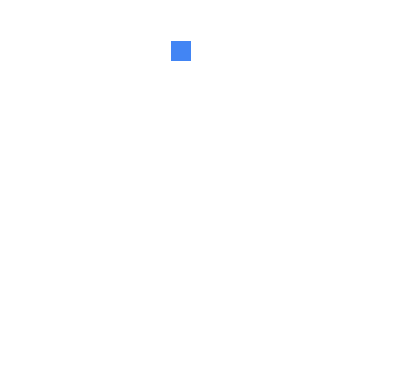
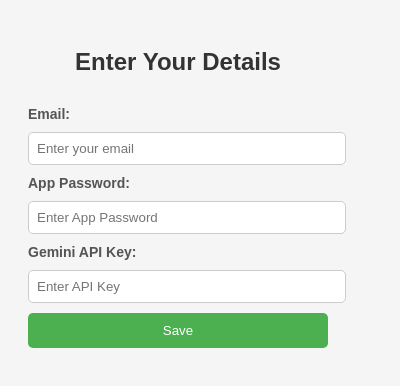
Before and after one commit to arikaran03/Email-to-do_AI, a browser extension: page popup.html in a window 400 px wide. Drawn offline with Linux system fonts and the light colour scheme.

Commit message:
Made changes in the Extension UI

```diff
--- a/content.js
+++ b/content.js
@@ -142,6 +142,7 @@ function loadEmails() {
                         }
                     });
 
+                    // checkbox.style.borderRadius= 100%;
                     emailItem.appendChild(checkbox);
                     emailItem.appendChild(label);
 
@@ -153,6 +154,7 @@ function loadEmails() {
                 });
             });
         })
+
         .catch(error => {
             console.error("Error loading emails:", error);
             checklistContainer.innerHTML = "<p>Failed to load emails.</p>";
--- a/popup.css
+++ b/popup.css
@@ -1,10 +1,49 @@
-body{
-    width: 600px;
-    height: 600px;
+body {
+    font-family: Arial, sans-serif;
+    width: 300px;
+    padding: 20px;
+    background-color: #f5f5f5;
 }
-#floatingPage{
-    width: 200px;
-    height: 200px;
-    align-items: center;
-    background-color: black;
+
+.container {
+    display: flex;
+    flex-direction: column;
+    gap: 10px;
 }
+
+h2 {
+    text-align: center;
+    color: #333;
+}
+
+label {
+    font-size: 14px;
+    font-weight: bold;
+    color: #555;
+}
+
+input {
+    width: 100%;
+    padding: 8px;
+    border: 1px solid #ccc;
+    border-radius: 5px;
+}
+
+button {
+    background-color: #4CAF50;
+    color: white;
+    padding: 10px;
+    border: none;
+    cursor: pointer;
+    border-radius: 5px;
+}
+
+button:hover {
+    background-color: #45a049;
+}
+
+p {
+    text-align: center;
+    font-size: 14px;
+    margin-top: 5px;
+}
--- a/popup.html
+++ b/popup.html
@@ -1,25 +1,28 @@
 <!DOCTYPE html>
 <html lang="en">
 <head>
-    <title>Meeting Helper</title>
-    <style>
-        body {
-            /* margin-top: 200px; */
-            width: 325px;
-            height: 200px;
-            padding: 10px;
-            text-align: center; font-family:
-            Arial, sans-serif;
-        }
-        button { background: #4285F4; color: white; border: none; padding: 10px; cursor: pointer; }
-        button:hover { background: #357AE8; }
-    </style>
+    <meta charset="UTF-8">
+    <meta name="viewport" content="width=device-width, initial-scale=1.0">
+    <title>Save Credentials</title>
+    <link rel="stylesheet" href="popup.css">
 </head>
 <body>
-    <div id="floatingPage">
+    <div class="container">
+        <h2>Enter Your Details</h2>
+
+        <label for="email">Email:</label>
+        <input type="email" id="email" placeholder="Enter your email">
+
+        <label for="password">App Password:</label>
+        <input type="password" id="password" placeholder="Enter App Password">
+
+        <label for="apiKey">Gemini API Key:</label>
+        <input type="text" id="apiKey" placeholder="Enter API Key">
+
+        <button id="saveBtn">Save</button>
+        <p id="status"></p>
     </div>
-    <h3></h3>
-    <button id="start"></button>
+
     <script src="popup.js"></script>
 </body>
 </html>
--- a/popup.js
+++ b/popup.js
@@ -1,3 +1,29 @@
-document.getElementById("start").addEventListener("click", () => {
-    alert("Your automation script can start now!");
+document.addEventListener("DOMContentLoaded", () => {
+    // Get input fields and button
+    const emailInput = document.getElementById("email");
+    const passwordInput = document.getElementById("password");
+    const apiKeyInput = document.getElementById("apiKey");
+    const saveButton = document.getElementById("saveBtn");
+    const statusText = document.getElementById("status");
+
+    // if (!emailInput || !passwordInput || !apiKeyInput || !saveButton) {
+    //     console.error("One or more elements not found in popup.html!");
+    //     return;
+    // }'
+
+    saveButton.addEventListener("click", function(){
+        const email = emailInput.value.trim();
+        const appPass = passwordInput.value.trim();
+        const apiKey = apiKeyInput.value.trim();
+
+        if(email && appPass && apiKey){
+            console.log("hello");
+            localStorage.setItem("user-email", email);
+            localStorage.setItem("app-password", appPass);
+            localStorage.setItem("Gemini-api-key", apiKey);
+
+        }
+    });
+
+
 });
```
Also changed, not shown: sub_list.html (deleted, +0 -48 lines), mail.png (deleted).
